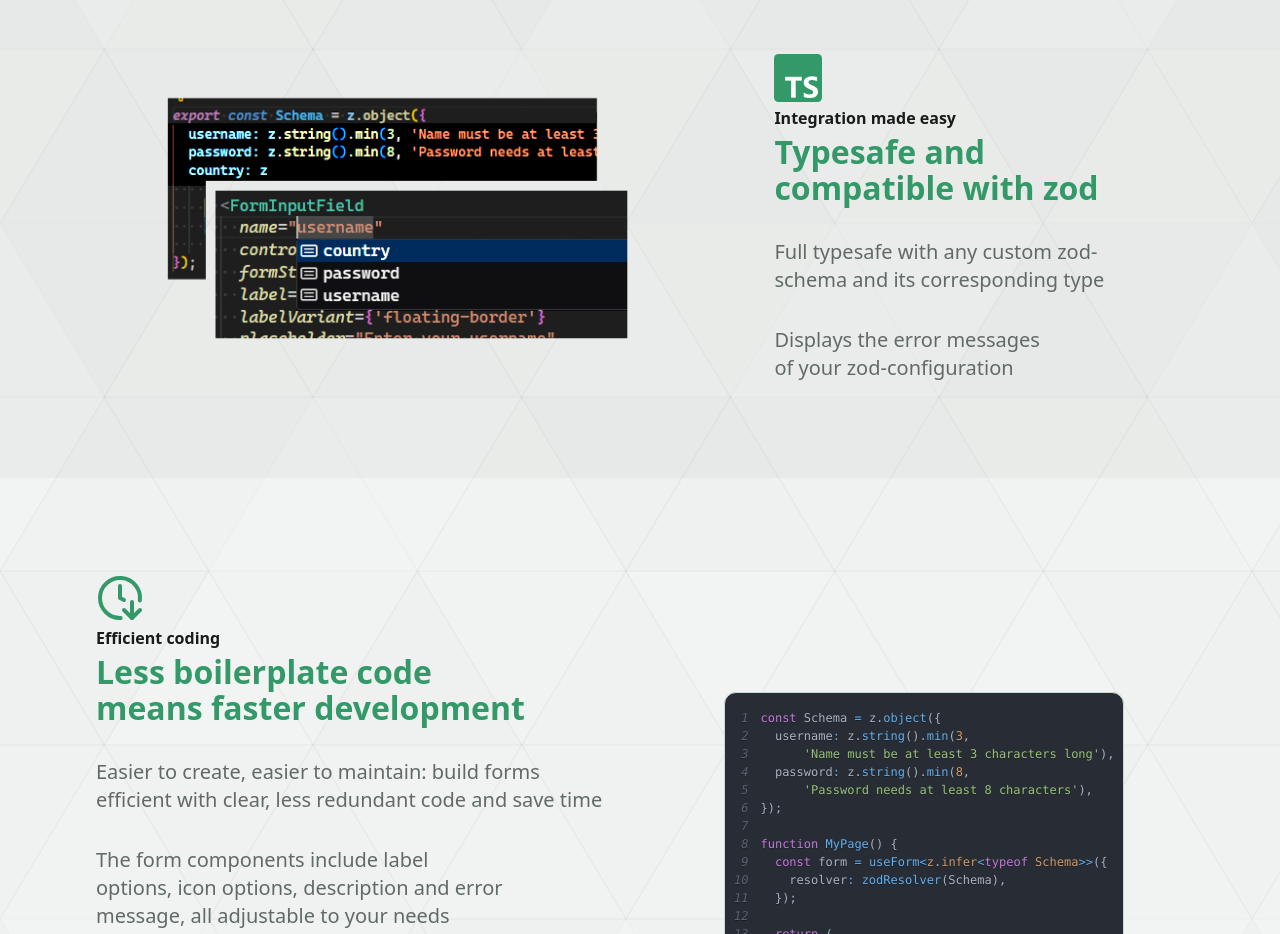
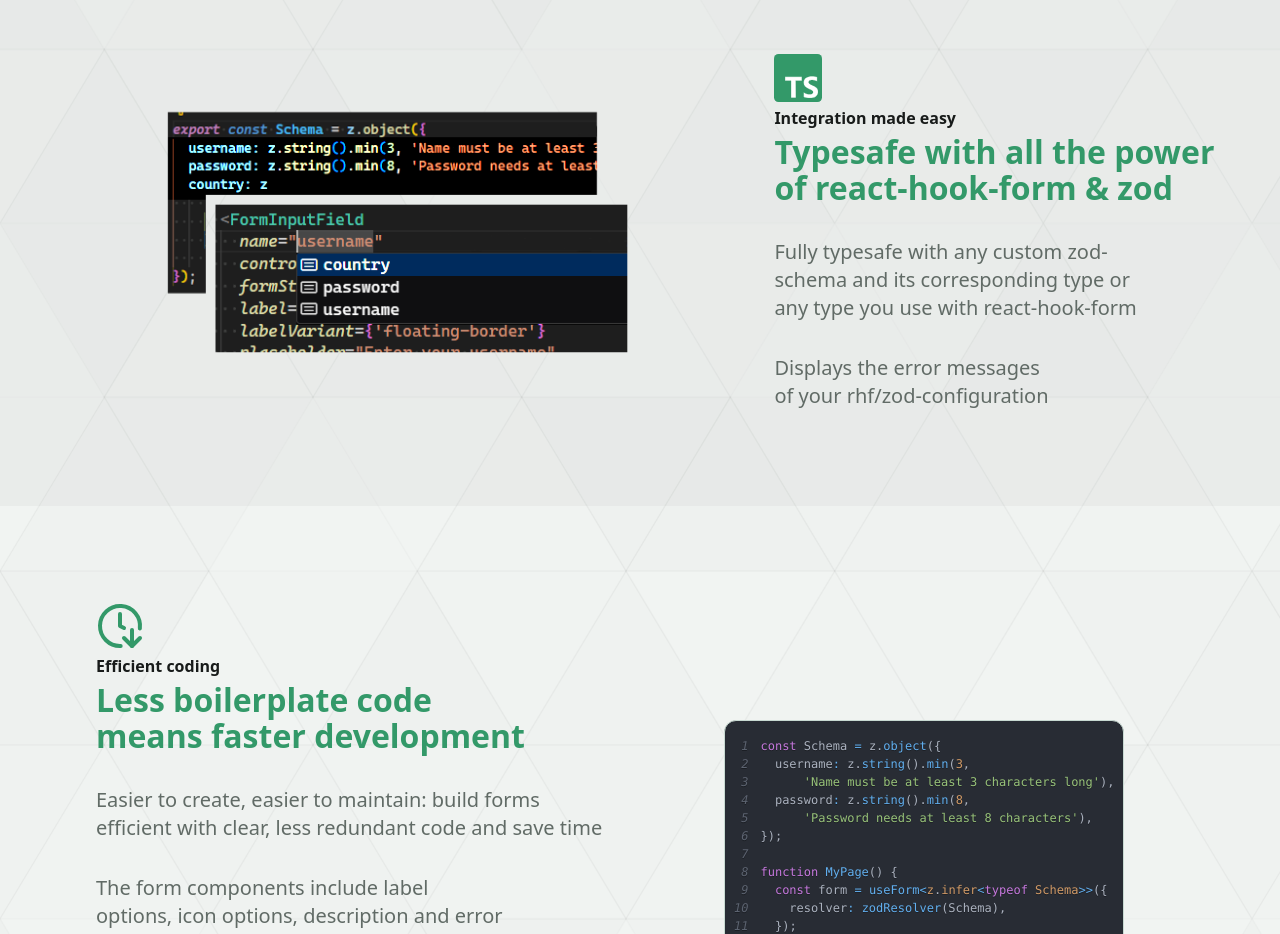
Before and after one commit to TomEsDE/shadcn-form-fields, a Next.js app: page / in a window 1280 px wide. Shown: the part 820-1754 px from the top of the page. Built offline with nearby package versions, Linux system fonts and the light colour scheme.

Commit message:
improved text in typesafe-section

```diff
--- a/app/components/typesafe.tsx
+++ b/app/components/typesafe.tsx
@@ -15,21 +15,22 @@ export default function Typesafe() {
             className="w-auto h-auto max-w-full max-h-full min-h-52 object-contain"
           />
         </div>
-        <div className="md:w-2/5 flex flex-col gap-3 md:gap-8 text-center md:text-left justify-center items-center mmd:text-right order-1 md:order-2">
+        <div className="md:w-2/5 flex flex-col gap-8 text-center md:text-left justify-center items-center mmd:text-right order-1 md:order-2">
           <div className="flex flex-col gap-1">
             <TypescriptIcon className="text-primary h-12 w-12 self-center md:self-start" />
             <div className="font-semibold text-base hidden md:block">
               Integration made easy
             </div>
             <div className="[text-wrap:balance] text-[clamp(1.5rem,15cqw,2rem)]/[1.125] font-bold text-primary">
-              Typesafe and compatible with zod
+              Typesafe with all the power of react-hook-form & zod
             </div>
           </div>
           <div className="font-extralight text-muted-foreground [text-wrap:balance] text-xl">
-            Full typesafe with any custom zod-schema and its corresponding type
+            Fully typesafe with any custom zod-schema and its corresponding type
+            or any type you use with react-hook-form
           </div>
           <div className="font-extralight text-muted-foreground [text-wrap:balance] text-xl">
-            Displays the error messages of your zod-configuration
+            Displays the error messages of your rhf/zod-configuration
           </div>
         </div>
       </div>
```
